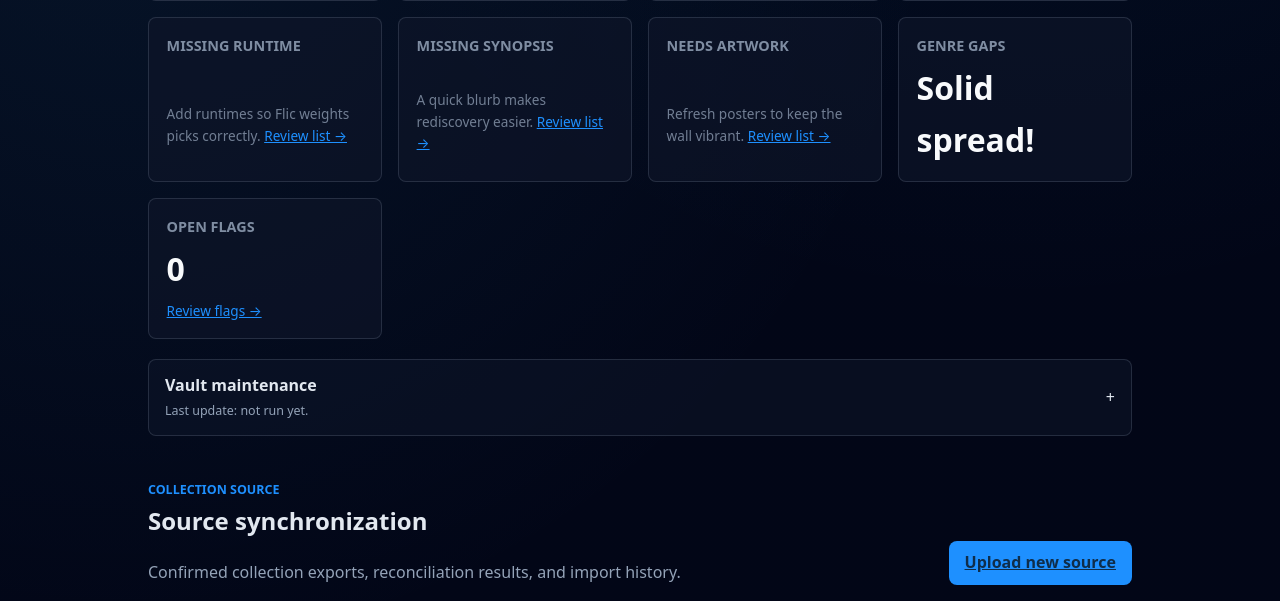
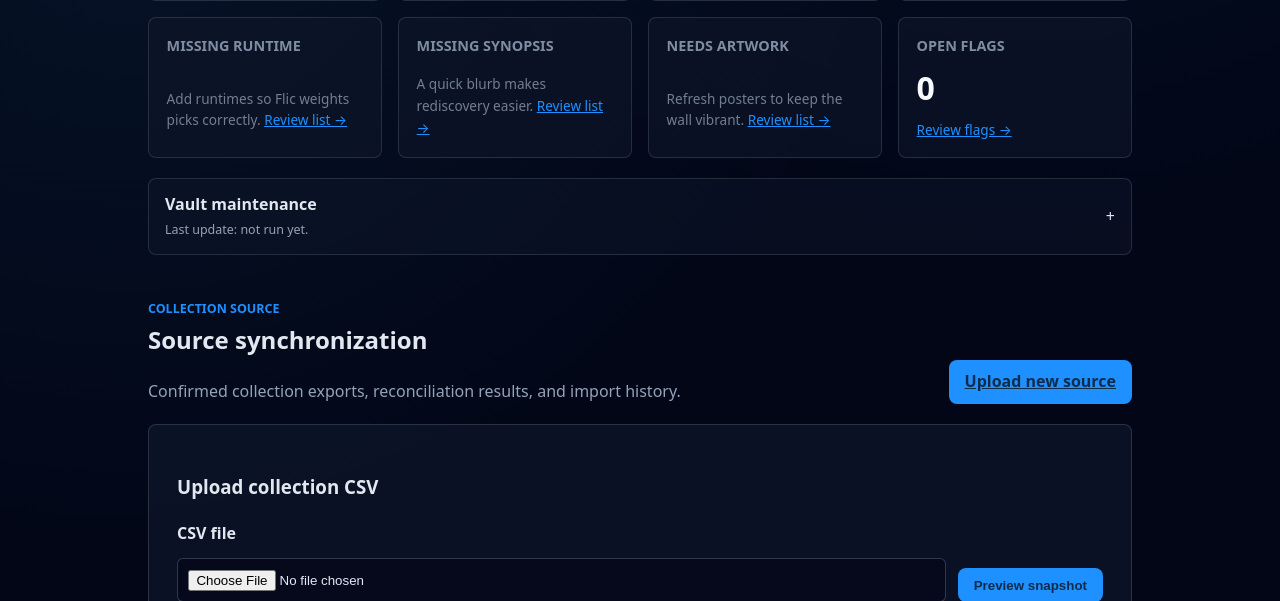
Before and after one commit to cmsjade5000/Vault966R2, a Python web app: template templates/movies_health.html in a window 1280 px wide. Shown: the part 504-1105 px from the top of the page. Run offline with Jinja, Linux system fonts and the light colour scheme; the template is opened without the code that fills it, so the values that code supplies are empty.

Commit message:
style: remove genre gaps health tile

```diff
--- a/templates/partials/movies/collection_health.html
+++ b/templates/partials/movies/collection_health.html
@@ -66,18 +66,6 @@
       </p>
     </article>
     <article class="health-card">
-      <h3>Genre gaps</h3>
-      {% if collection_health.genre_gaps %}
-      <ul>
-        {% for genre in collection_health.genre_gaps %}
-        <li>{{ genre }}</li>
-        {% endfor %}
-      </ul>
-      {% else %}
-      <p class="health-card__value">Solid spread!</p>
-      {% endif %}
-    </article>
-    <article class="health-card">
       <h3>Open flags</h3>
       <p class="health-card__value">{{ collection_health.flags_open or 0 }}</p>
       <p class="health-card__hint">
```
